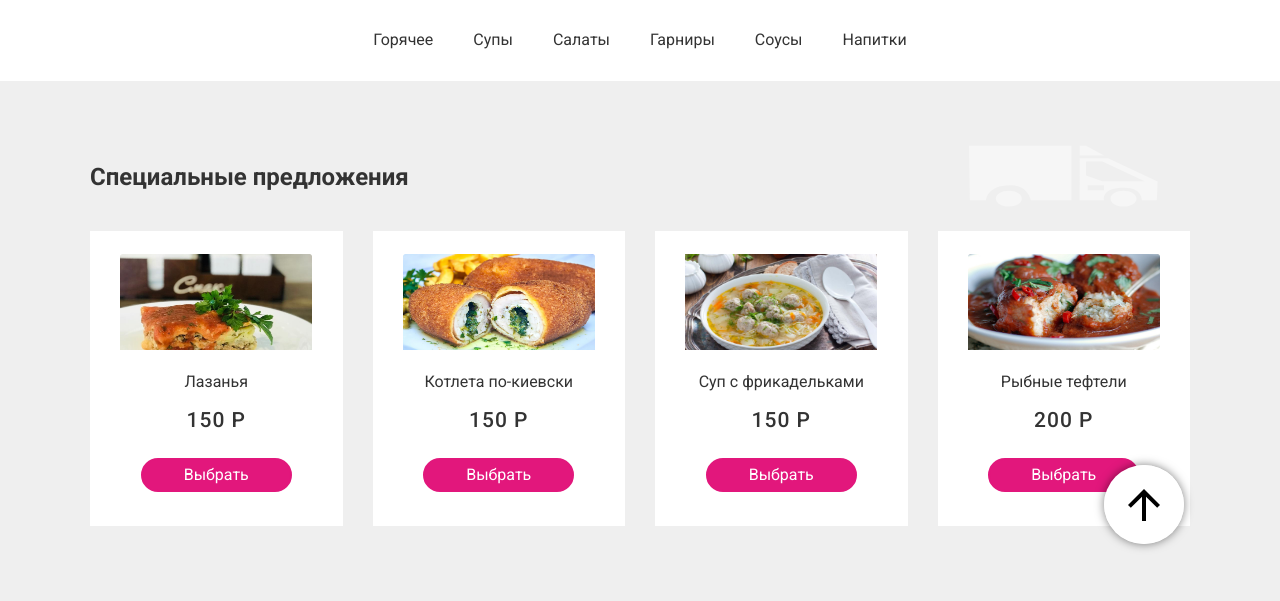
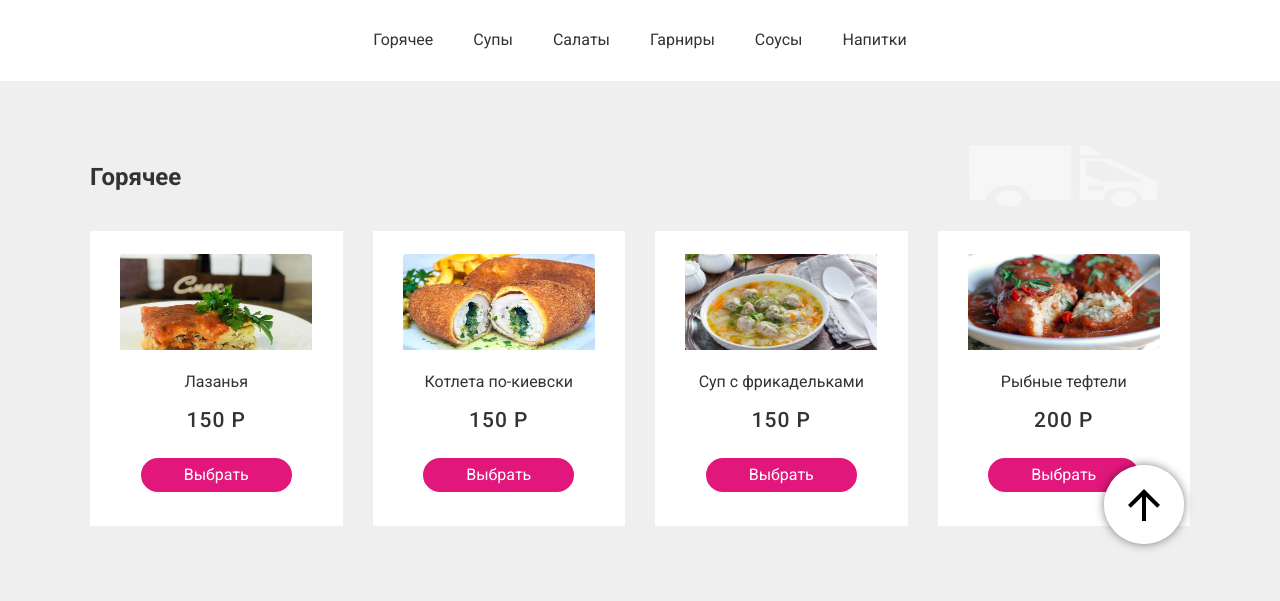
Before and after one commit to 77wiz77/food-market, a plain HTML site: page food.html in a window 1280 px wide. Shown: the part 176-777 px from the top of the page. Drawn offline with nearby package versions, Linux system fonts and the light colour scheme.

Commit message:
Update food.html

```diff
--- a/food.html
+++ b/food.html
@@ -70,7 +70,7 @@
       <div class="wrapper">
         <div class="grid">
           <div class="grid-item grid-item-title">
-            <h2 class="title-h2">Специальные предложения</h2>
+            <h2 class="title-h2">Горячее</h2>
           </div>
           <div class="grid-item grid-item-img">
             <img src="assets/img/car.svg" alt="Delivery">
```
